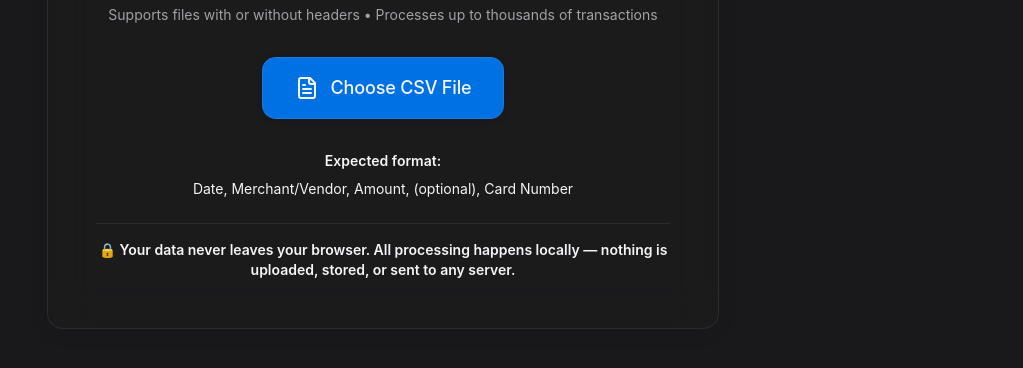
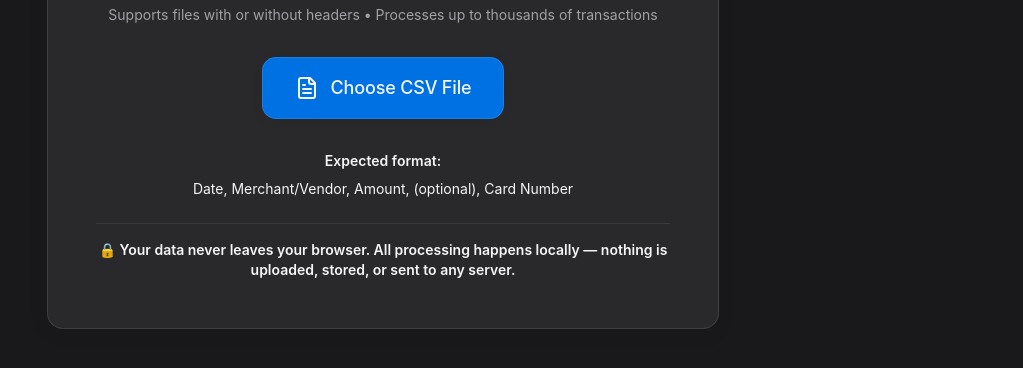
Before and after one commit to imforster/sandbox, a plain HTML site: page cibc-analyzer/index.html in a window 1280 px wide. Shown: the part 346-714 px from the top of the page, without its empty margins (257-1280 px from the left). Drawn offline with Linux system fonts and the dark colour scheme.

Commit message:
Dark mode: increase card/section contrast against black background

```diff
--- a/cibc-analyzer/assets/apple-overrides.css
+++ b/cibc-analyzer/assets/apple-overrides.css
@@ -281,15 +281,15 @@ tr:hover {
 @media (prefers-color-scheme: dark) {
   :root {
     --apple-bg: #000000;
-    --apple-card: rgba(28, 28, 30, 0.72);
-    --apple-border: rgba(255, 255, 255, 0.08);
+    --apple-card: rgba(44, 44, 46, 0.9);
+    --apple-border: rgba(255, 255, 255, 0.1);
     --apple-text: #f5f5f7;
     --apple-muted: #a1a1a6;
   }
 
-  /* Background overrides */
+  /* Background overrides — lift cards off the black page */
   .bg-white, .bg-gray-50 {
-    background: rgba(28, 28, 30, 0.72) !important;
+    background: rgba(44, 44, 46, 0.9) !important;
   }
 
   /* Text color overrides for readability */
@@ -409,8 +409,8 @@ tr:hover {
 
   /* Section containers */
   .bg-gray-50.rounded-xl {
-    background: rgba(28, 28, 30, 0.72) !important;
-    border-color: rgba(255, 255, 255, 0.08) !important;
+    background: rgba(44, 44, 46, 0.9) !important;
+    border-color: rgba(255, 255, 255, 0.1) !important;
   }
 
   /* Download/action buttons */
```
